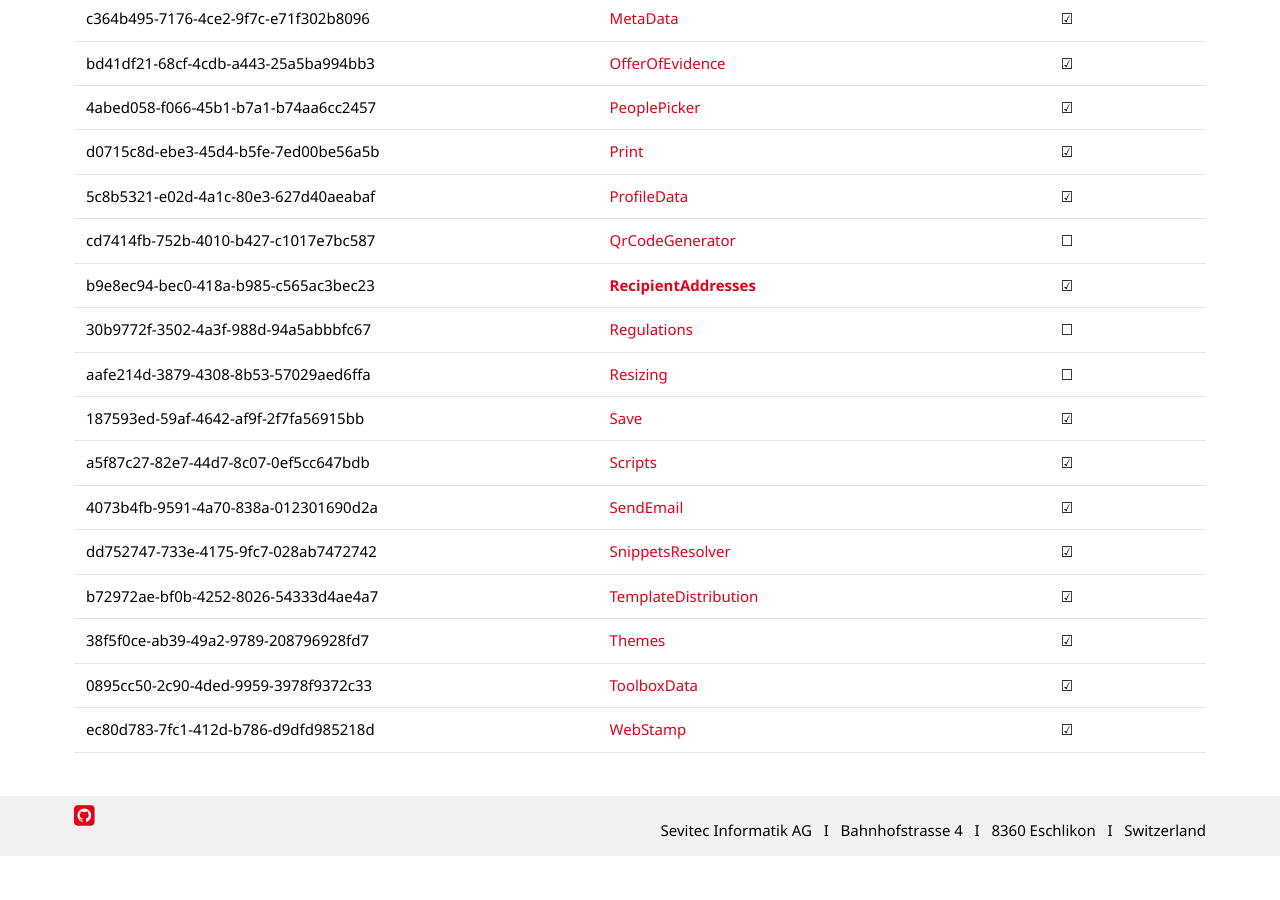
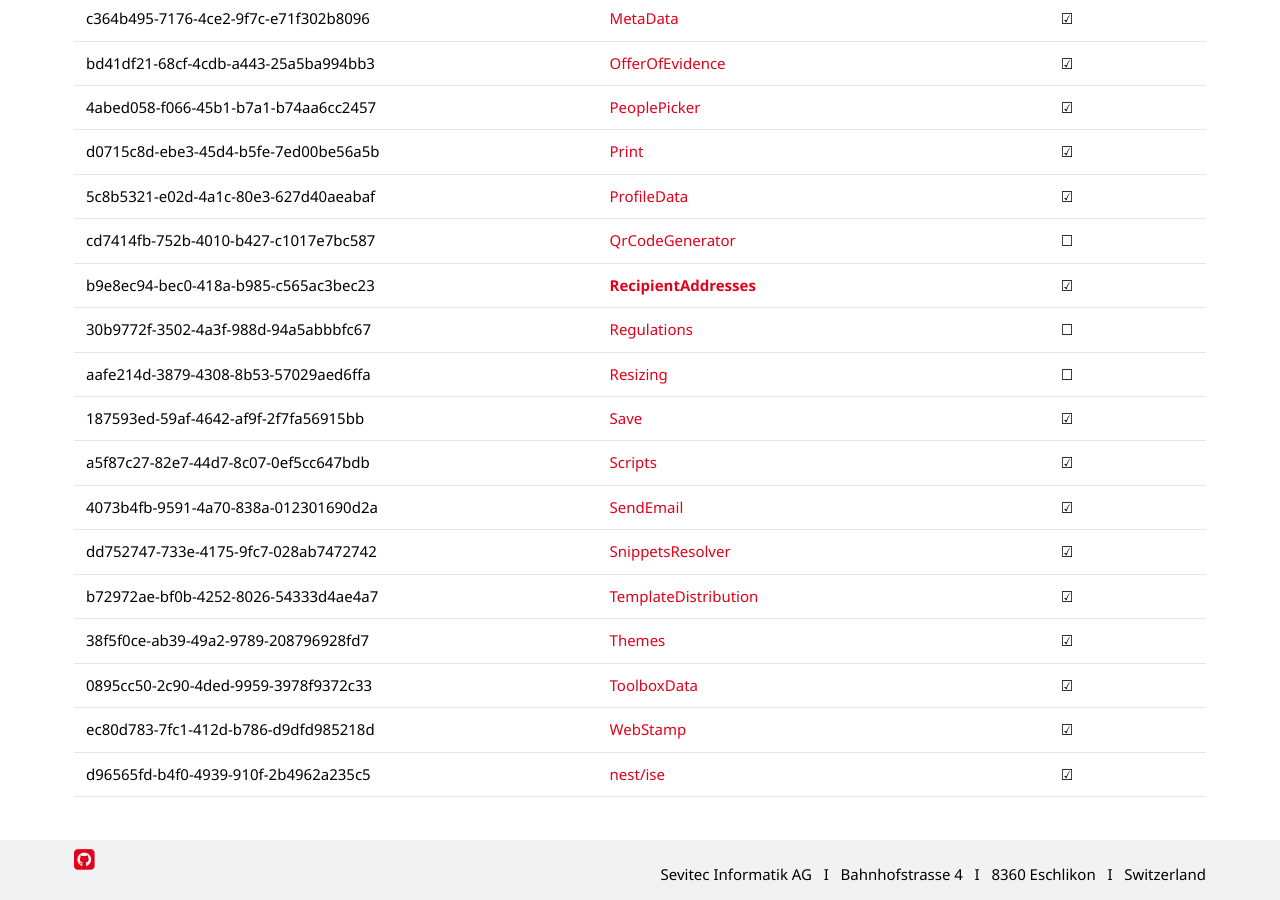
Before and after one commit to primesoft-group/oneoffixx-docs, a Jekyll site: the page built from _pages/docfunc/de/overview.md, in a window 1280 px wide and 900 px high, scrolled down 1416 px. Built offline with Jekyll 4.4.1, drawn with Linux system fonts in a browser that asks for light colours; nearby versions of some CDN libraries; some web fonts are replaced; before the commit the page ends 2272 px from its top, so only the background shows below that.

Commit message:
nest in table

```diff
--- a/_pages/docfunc/de/overview.md
+++ b/_pages/docfunc/de/overview.md
@@ -51,3 +51,4 @@ Globale Dokumentfunktionen dienen als zentraler Container für alle Dokumentfunk
 | 38f5f0ce-ab39-49a2-9789-208796928fd7 | [Themes]({{ site.baseurl }}/docfunc/de/df/theme) |  ☑   |
 | 0895cc50-2c90-4ded-9959-3978f9372c33 | [ToolboxData]({{ site.baseurl }}/docfunc/de/df/toolboxdata) |  ☑  |
 | ec80d783-7fc1-412d-b786-d9dfd985218d | [WebStamp]({{ site.baseurl }}/docfunc/de/df/webstamp) |  ☑  |
+| d96565fd-b4f0-4939-910f-2b4962a235c5 | [nest/ise]({{ site.baseurl }}/docfunc/de/df/nestise) |  ☑  |
```
